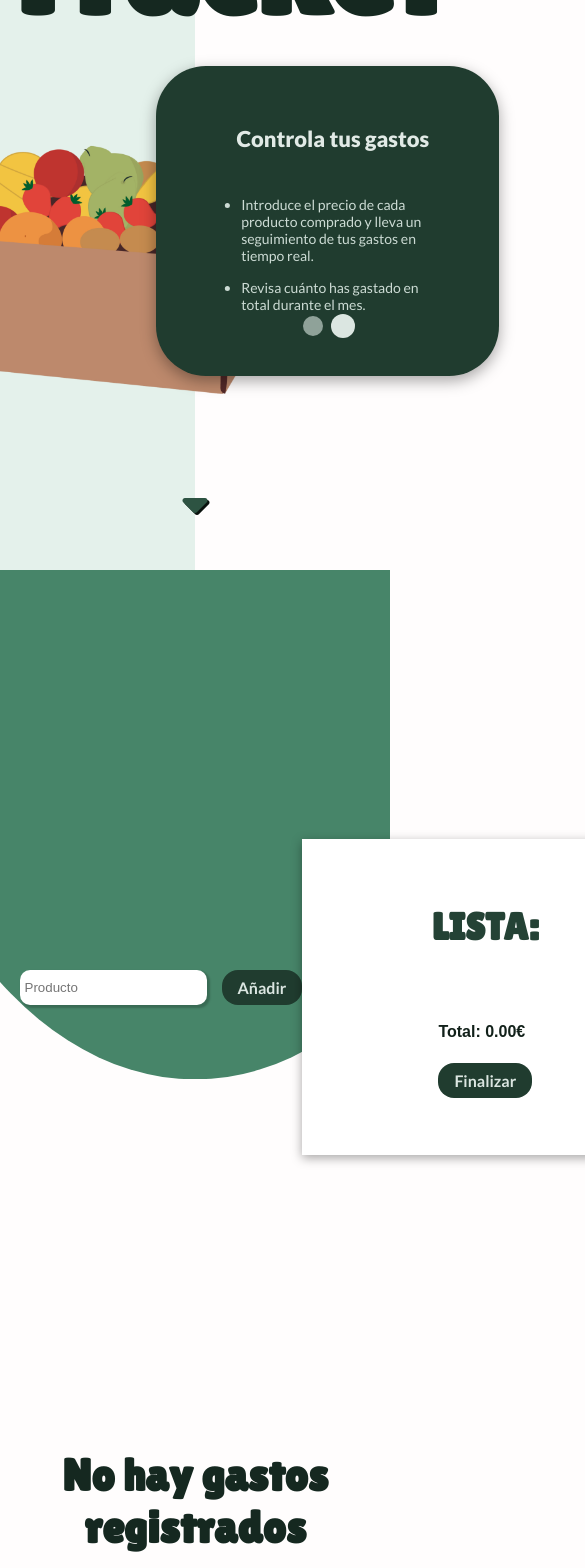
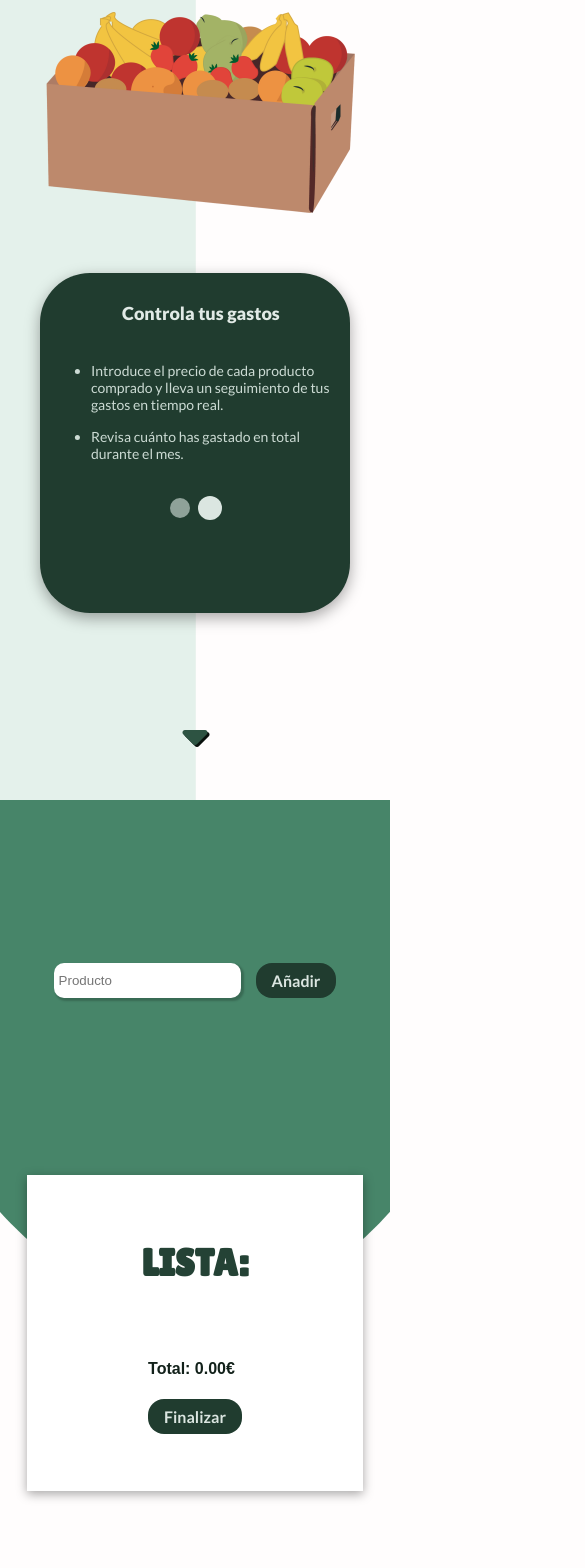
Before and after one commit to LorenaSTN/Grocery-Tracker, a React (Vite) app: page /#root in a window 390 px wide. Shown: the part 340-1908 px from the top of the page, 585 px wide, since content can reach past the window. Built offline with nearby package versions, Linux system fonts and the light colour scheme; a web font is replaced by a local one.

Commit message:
media queries + statistics component

```diff
--- a/src/components/App.jsx
+++ b/src/components/App.jsx
@@ -9,28 +9,19 @@ import Shopping from "./Shopping";
 import Statistics from "./Statistics";
 
 function App() {
-  //variables de estado
   const [product, setProduct] = useState("");
   const [productsList, setProductsList] = useState(
     localStorage.get("groceryList", [])
   );
   const [total, setTotal] = useState(localStorage.get("totalPrice", 0));
-  const [showModal, setShowModal] = useState(false);
-  const [selectedProductIndex, setSelectedProductIndex] = useState(null);
-  const [price, setPrice] = useState(0);
   const [monthlyTotals, setMonthlyTotals] = useState(
     localStorage.get("monthlyTotals", {})
   );
   const [currentSlide, setCurrentSlide] = useState(1);
   const [hash, setHash] = useState("");
-
   const location = useLocation();
 
-  // funciones
-
-  const handleInputChange = (ev) => {
-    setProduct(ev.target.value);
-  };
+  const handleInputChange = (ev) => setProduct(ev.target.value);
 
   const handleAddProduct = (ev) => {
     ev.preventDefault();
@@ -48,45 +39,11 @@ function App() {
       i === index ? { ...prod, checked: !prod.checked } : prod
     );
     setProductsList(updatedProducts);
-    setSelectedProductIndex(index);
-    setShowModal(true);
   };
 
   const handleRemoveProduct = (index) => {
     const updatedProducts = productsList.filter((_, i) => i !== index);
-    const removedProductPrice = productsList[index].price || 0;
-    const newTotal = total - removedProductPrice;
-
     setProductsList(updatedProducts);
-    setTotal(newTotal);
-  };
-
-  const handleCloseModal = () => {
-    setShowModal(false);
-    setSelectedProductIndex(null);
-    setPrice(0);
-  };
-
-  const handlePriceChange = (ev) => {
-    setPrice(parseFloat(ev.target.value));
-  };
-
-  const handleSubmitPrice = (ev) => {
-    ev.preventDefault();
-
-    if (!isNaN(price) && price > 0) {
-      const updatedProducts = [...productsList];
-      updatedProducts[selectedProductIndex].price = price;
-
-      setProductsList(updatedProducts);
-
-      const newTotal = updatedProducts.reduce(
-        (acc, prod) => acc + (prod.price || 0),
-        0
-      );
-      setTotal(newTotal);
-      handleCloseModal();
-    }
   };
 
   const handleSaveTotal = () => {
@@ -97,20 +54,69 @@ function App() {
     const currentYear = currentDate.getFullYear();
     const currentMonthYear = `${currentMonth}/${currentYear}`;
     const updatedMonthlyTotals = { ...monthlyTotals };
-
-    if (typeof updatedMonthlyTotals[currentMonthYear] !== "object") {
-      updatedMonthlyTotals[currentMonthYear] = {
-        total: 0,
-        purchaseCount: 0,
-      };
+    if (!updatedMonthlyTotals[currentMonthYear]) {
+      updatedMonthlyTotals[currentMonthYear] = { total: 0, purchaseCount: 0 };
     }
     updatedMonthlyTotals[currentMonthYear].total += total;
     updatedMonthlyTotals[currentMonthYear].purchaseCount += 1;
-
     setMonthlyTotals(updatedMonthlyTotals);
     setTotal(0);
     setProductsList([]);
   };
+
+  const monthNames = [
+    "Enero",
+    "Febrero",
+    "Marzo",
+    "Abril",
+    "Mayo",
+    "Junio",
+    "Julio",
+    "Agosto",
+    "Septiembre",
+    "Octubre",
+    "Noviembre",
+    "Diciembre",
+  ];
+
+  const formatMonthYear = (monthYear, short = false) => {
+    const [month, year] = monthYear.split("/");
+    return short
+      ? `${month}/${year.slice(-2)}`
+      : `${monthNames[+month - 1]} / ${year}`;
+  };
+
+  const formattedData = Object.entries(monthlyTotals).map(
+    ([date, { total }]) => ({
+      x: formatMonthYear(date, true),
+      y: total,
+    })
+  );
+
+  const formattedDataDonut = formattedData.filter((data) => data.y > 0);
+
+  const yValues = formattedData.map((data) => data.y);
+  const yMin = Math.floor(Math.min(...yValues));
+  const yMax = Math.ceil(Math.max(...yValues));
+  const tickValues = Array.from(
+    { length: yMax - yMin + 1 },
+    (_, i) => yMin + i
+  );
+
+  const colors = [
+    "hsl(100,91%,17.5%)",
+    "hsl(114.4,26.2%,52.2%)",
+    "hsl(99,47.6%,83.5%)",
+    "hsl(109, 48%, 67%)",
+    "hsl(109, 48%, 9%)",
+    "hsl(109, 48%, 30%)",
+    "hsl(125, 60%, 67%)",
+    "hsl(67.9,70.6%,60%)",
+    "hsl(115, 16%, 67%)",
+    "hsl(115, 72%, 33%)",
+    "hsl(115, 100%, 100%)",
+    "hsl(0,0%,69.8%)",
+  ];
 
   useSectionObserver(setHash);
 
@@ -156,19 +162,17 @@ function App() {
           products={productsList}
           onCheckedProduct={handleCheckedProduct}
           onRemoveProduct={handleRemoveProduct}
-          showModal={showModal}
-          selectedProductIndex={selectedProductIndex}
-          price={price}
-          onPriceChange={handlePriceChange}
-          onSubmitPrice={handleSubmitPrice}
           total={total}
-          onCloseModal={handleCloseModal}
           onSaveTotal={handleSaveTotal}
-          monthlyTotals={monthlyTotals}
         />
       </div>
       <div id="gastos">
-        <Statistics monthlyTotals={monthlyTotals} />
+        <Statistics
+          formattedData={formattedData}
+          formattedDataDonut={formattedDataDonut}
+          tickValues={tickValues}
+          colors={colors}
+        />
       </div>
     </div>
   );
--- a/src/components/Shopping.jsx
+++ b/src/components/Shopping.jsx
@@ -61,7 +61,7 @@ function Shopping({
                     {prod.name}
                   </span>
                   <button
-                    className="material-symbols-outlined products__button"
+                    className="material-symbols-outlined products-button"
                     onClick={handleRemove.bind(null, index)}
                   >
                     <i class="fa-solid fa-xmark"></i>
--- a/src/components/Statistics.jsx
+++ b/src/components/Statistics.jsx
@@ -3,13 +3,13 @@ import {
   VictoryScatter,
   VictoryAxis,
   VictoryTheme,
-  VictoryLegend,
   VictoryPie,
+  VictoryTooltip,
 } from "victory";
 import "../scss/components/Statistics.scss";
 
-function Statistics({ monthlyTotals }) {
-  if (Object.keys(monthlyTotals).length === 0) {
+function Statistics({ formattedData, formattedDataDonut, tickValues, colors }) {
+  if (formattedData.length === 0) {
     return (
       <div className="statistics">
         <div className="statistics-norecords">
@@ -21,57 +21,6 @@ function Statistics({ monthlyTotals }) {
     );
   }
 
-  const monthNames = [
-    "Enero",
-    "Febrero",
-    "Marzo",
-    "Abril",
-    "Mayo",
-    "Junio",
-    "Julio",
-    "Agosto",
-    "Septiembre",
-    "Octubre",
-    "Noviembre",
-    "Deciembre",
-  ];
-
-  const formatMonthYear = (monthYear, short = false) => {
-    const [month, year] = monthYear.split("/");
-    return short
-      ? `${month}/${year.slice(-2)}`
-      : `${monthNames[+month - 1]} / ${year}`;
-  };
-
-  const formattedData = Object.entries(monthlyTotals).map(
-    ([date, { total, purchaseCount }]) => ({
-      x: formatMonthYear(date, true),
-      y: total,
-    })
-  );
-
-  const formattedDataDonut = Object.entries(monthlyTotals)
-    .map(([date, { total }]) => ({
-      x: formatMonthYear(date, true),
-      y: total,
-    }))
-    .filter((data) => data.y > 0);
-
-  const colors = [
-    "hsl(100,91%,17.5%)",
-    "hsl(114.4,26.2%,52.2%)",
-    "hsl(99,47.6%,83.5%)",
-    "hsl(133.3,52.9%,16.7%)",
-    "hsl(45.1,97.5%,46.3%)",
-    "hsl(340.3,78.8%,33.3%)",
-    "hsl(88,59.6%,43.7%)",
-    "hsl(67.9,70.6%,60%)",
-    "hsl(336.3,70.6%,60%)",
-    "hsl(248.4,100%,8.4%)",
-    "hsl(307.5,80%,88.2%)",
-    "hsl(0,0%,69.8%)",
-  ];
-
   return (
     <>
       <div className="statistics">
@@ -80,7 +29,7 @@ function Statistics({ monthlyTotals }) {
         </div>
 
         <div className="statistics-chart">
-          <div style={{ width: "100%", height: "450px" }}>
+          <div style={{ width: "100%", height: "480px" }}>
             <VictoryChart
               theme={VictoryTheme.material}
               domainPadding={20}
@@ -89,23 +38,34 @@ function Statistics({ monthlyTotals }) {
               <VictoryAxis
                 dependentAxis
                 label="Gasto (€)"
+                tickValues={tickValues}
                 style={{
-                  axisLabel: { padding: 40 },
+                  axisLabel: { padding: 40, fontFamily: "'Lato', sans-serif" },
                   ticks: { size: 5 },
-                  tickLabels: { fontSize: 12 },
+                  tickLabels: {
+                    fontSize: 12,
+                    fontFamily: "'Lato', sans-serif",
+                  },
                 }}
               />
               <VictoryAxis
                 tickFormat={formattedData.map((data) => data.x)}
                 style={{
-                  axisLabel: { padding: 30 },
+                  axisLabel: { padding: 30, fontFamily: "'Lato', sans-serif" },
                   ticks: { size: 5 },
-                  tickLabels: { angle: 45, fontSize: 12, padding: 10 },
+                  tickLabels: {
+                    angle: 45,
+                    fontSize: 12,
+                    padding: 10,
+                    fontFamily: "'Lato', sans-serif",
+                  },
                 }}
               />
               <VictoryScatter
                 className="chart-scatter"
                 data={formattedData}
+                labels={({ datum }) => `${datum.x}: ${datum.y.toFixed(2)}€`}
+                labelComponent={<VictoryTooltip />}
                 style={{
                   data: {
                     fill: "hsl(150, 17%, 43%)",
@@ -118,7 +78,7 @@ function Statistics({ monthlyTotals }) {
             </VictoryChart>
           </div>
 
-          <div style={{ marginTop: "40px", width: "100%", height: "400px" }}>
+          <div style={{ marginTop: "40px", width: "100%", height: "450px" }}>
             <VictoryPie
               className="chart-pie"
               data={formattedDataDonut}
@@ -135,9 +95,11 @@ function Statistics({ monthlyTotals }) {
                 labels: {
                   fontSize: 12,
                   fill: "#000",
+                  fontFamily: "'Lato', sans-serif",
                 },
               }}
               labels={({ datum }) => `${datum.x}: ${datum.y.toFixed(2)}€`}
+              labelComponent={<VictoryTooltip />}
             />
           </div>
         </div>
--- a/src/scss/components/Header.scss
+++ b/src/scss/components/Header.scss
@@ -1,26 +1,20 @@
 .header {
   &-wrapper {
-    height: 100vh;
+    height: fit-content;
     position: relative;
     z-index: 0;
-
-    &-divtitle {
-      position: relative;
-      z-index: 2;
-    }
   }
 
   &-backgroundshape {
     position: absolute;
-
     left: 0;
     width: 100%;
     height: 100%;
-    clip-path: polygon(0 0, 50% 0, 50% 100%, 0 100%);
+    clip-path: polygon(0 0, 50.2% 0, 50.2% 100%, 0 100%);
     background-color: hsl(153, 30%, 92%);
-
     z-index: 1;
   }
+
   &-title {
     position: relative;
     z-index: 3;
@@ -28,7 +22,20 @@
     font-size: 140px;
     text-align: center;
     margin: 0;
+    padding-top: 30px;
     color: hsl(153, 30%, 12%);
+
+    @media screen and (max-width: 1100px) {
+      font-size: 120px;
+    }
+
+    @media screen and (max-width: 990px) {
+      font-size: 100px;
+    }
+
+    @media screen and (max-width: 720px) {
+      font-size: 90px;
+    }
   }
 
   &-icon {
@@ -36,26 +43,48 @@
     justify-content: center;
     font-size: 40px;
     color: hsl(153, 30%, 25%);
-    padding: 10px 0px;
+    padding: 40px 0px;
     text-shadow: 2px 2px hsl(153, 30%, 5%);
     cursor: pointer;
     position: relative;
     z-index: 3;
+
+    @media screen and (max-width: 720px) {
+      margin-top: 40px;
+    }
   }
 }
+
 .home {
   &-sectionwrapper {
     width: 100vw;
-    height: 48vh;
     display: flex;
     justify-content: space-evenly;
+    align-items: center;
     margin-top: 20px;
     z-index: 2;
+
+    @media screen and (max-width: 990px) {
+      justify-content: space-around;
+    }
+
+    @media screen and (max-width: 720px) {
+      flex-direction: column;
+      align-items: center;
+    }
 
     img {
       width: 400px;
       z-index: 2;
-      // margin-top: 20px;
+
+      @media screen and (max-width: 1100px) {
+        width: 100%;
+      }
+      @media screen and (max-width: 720px) {
+        width: 320px;
+        margin-top: 30px;
+        margin-bottom: 20px;
+      }
     }
   }
 
@@ -78,6 +107,20 @@
     font-family: "Lato", sans-serif;
     box-shadow: rgba(0, 0, 0, 0.35) 0px 5px 15px;
     z-index: 2;
+
+    @media screen and (max-width: 1100px) {
+      width: 400px;
+    }
+
+    @media screen and (max-width: 990px) {
+      width: 310px;
+      height: 340px;
+    }
+
+    @media screen and (max-width: 720px) {
+      margin-bottom: 20px;
+      margin-top: 40px;
+    }
   }
 }
 
@@ -85,12 +128,29 @@
   &-wrapper {
     padding: 10px 40px;
     height: 100%;
+
+    @media screen and (max-width: 990px) {
+      padding: 5px 5px;
+    }
+
+    @media screen and (max-width: 720px) {
+      height: 250px;
+    }
   }
+
   &-titles {
     font-size: 22px;
     font-weight: 800;
     color: hsl(152, 17%, 90%);
     text-align: center;
+
+    @media screen and (max-width: 990px) {
+      font-size: 20px;
+    }
+
+    @media screen and (max-width: 720px) {
+      font-size: 18px;
+    }
   }
 }
 
@@ -122,6 +182,10 @@
     font-size: 14px;
     padding: 20px 0px;
     box-sizing: border-box;
+
+    @media screen and (max-width: 990px) {
+      padding: 0px 0px 50px 0px;
+    }
   }
 
   input#slide1:checked ~ .slides {
@@ -139,6 +203,10 @@
     display: flex;
     justify-content: center;
     gap: 10px;
+
+    @media screen and (max-width: 990px) {
+      bottom: 10px;
+    }
 
     label {
       width: 20px;
@@ -166,4 +234,8 @@
 .slides li {
   margin-bottom: 15px;
   margin-right: 15px;
+
+  @media screen and (max-width: 990px) {
+    margin-right: 10px;
+  }
 }
--- a/src/scss/components/Modal.scss
+++ b/src/scss/components/Modal.scss
@@ -9,7 +9,7 @@
   box-shadow: 0 4px 8px rgba(0, 0, 0, 0.2);
   border-radius: 8px;
   width: 300px;
-  font-family: "Cabin", sans-serif;
+  font-family: "Lato", sans-serif;
 
   &__close {
     cursor: pointer;
--- a/src/scss/components/Nav.scss
+++ b/src/scss/components/Nav.scss
@@ -18,11 +18,22 @@
     padding: 15px;
     margin: 0;
     margin-right: 60px;
+    @media screen and (max-width: 790px) {
+      margin-right: 30px;
+    }
   }
 
   &-li {
     margin: 0px 20px;
     cursor: pointer;
     list-style: none;
+
+    &:hover {
+      color: hsl(153, 30%, 60%);
+    }
+
+    @media screen and (max-width: 790px) {
+      margin: 0px 15px;
+    }
   }
 }
--- a/src/scss/components/Shopping.scss
+++ b/src/scss/components/Shopping.scss
@@ -7,7 +7,6 @@
   padding-top: 5px;
   font-family: "Lato", sans-serif;
   position: relative;
-  //   background-color: white;
 }
 
 .form {
@@ -35,11 +34,15 @@
     justify-content: space-evenly;
     width: 90%;
     z-index: 2;
+
+    @media screen and (max-width: 720px) {
+      flex-direction: column;
+    }
   }
 
   &-list {
     padding: 28px;
-    min-width: 310px;
+    width: 310px;
     min-height: 260px;
     overflow-x: hidden;
     overflow-y: scroll;
@@ -50,6 +53,10 @@
     color: hsl(153, 30%, 10%);
     z-index: 2;
     background-color: white;
+
+    @media screen and (max-width: 520px) {
+      width: 280px;
+    }
   }
 
   &-title {
@@ -74,6 +81,7 @@
 
   &-li {
     display: flex;
+    align-items: center;
     z-index: 2;
   }
 
@@ -131,6 +139,12 @@
     background-color: inherit;
     margin-left: 7px;
     z-index: 2;
+    padding-top: 4px;
+    cursor: pointer;
+
+    &:hover {
+      color: hsl(153, 30%, 40%);
+    }
   }
 
   &-total {
@@ -180,7 +194,10 @@
   border: none;
   padding: 8px 16px;
   color: hsl(152, 17%, 88%);
-  //   box-shadow: 2px 2px 2px 2px rgba(0, 0, 0, 0.2);
   cursor: pointer;
   z-index: 2;
+
+  &:hover {
+    background-color: hsl(153, 30%, 10%);
+  }
 }
--- a/src/scss/components/Statistics.scss
+++ b/src/scss/components/Statistics.scss
@@ -1,17 +1,23 @@
 .statistics {
-  height: 90vh;
+  height: fit-content;
+  background-color: hsl(153, 30%, 92%);
+  padding-bottom: 50px;
+
   &-title {
     font-family: "Lilita One", sans-serif;
-    font-size: 45px;
+    font-size: 55px;
     margin: 0;
-    padding-top: 30px;
+    padding-top: 60px;
     text-align: center;
     color: hsl(153, 30%, 12%);
   }
+
   &-chart {
     display: flex;
     justify-content: space-around;
-    height: 400px;
-    // margin-top: 20px;
+
+    @media screen and (max-width: 720px) {
+      flex-direction: column;
+    }
   }
 }
```
